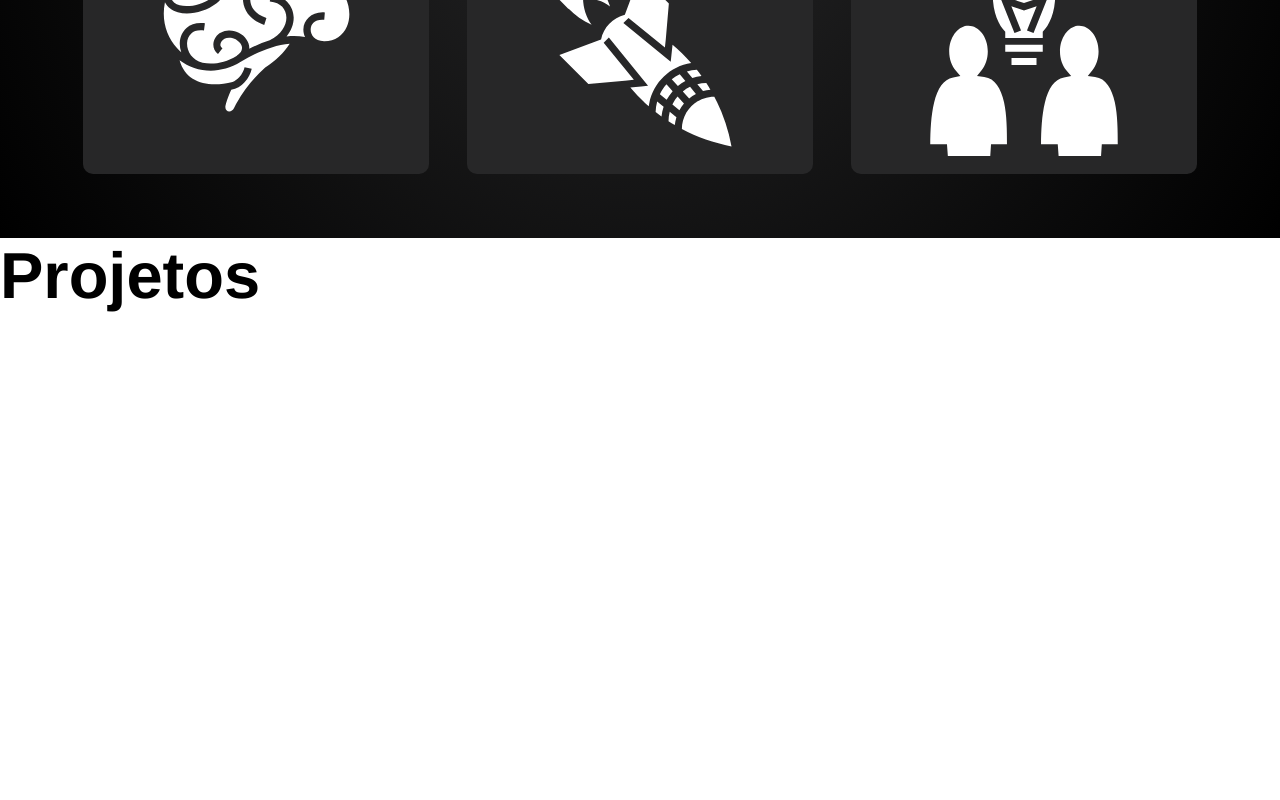
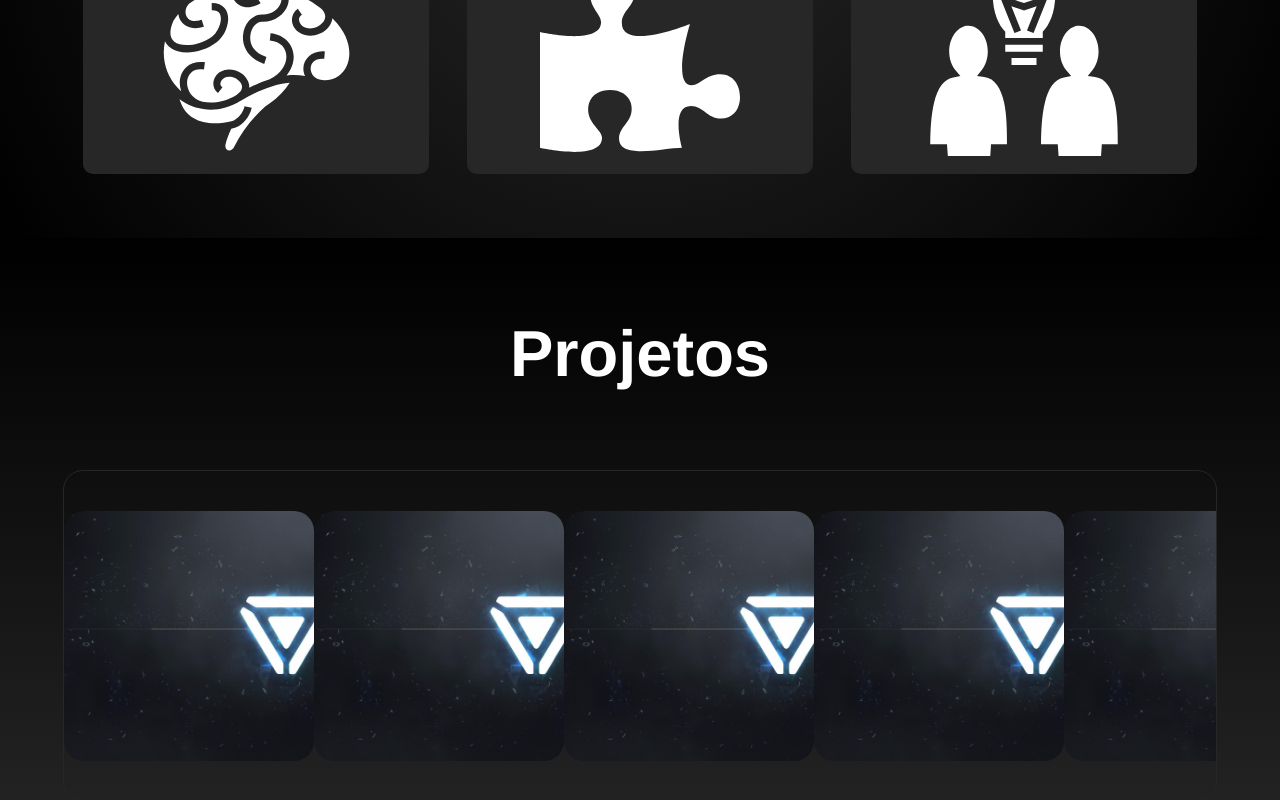
Before and after one commit to ari123rm/Portfolio, a React (Create React App) app: page / in a window 1280 px wide. Shown: the part 2693-3493 px from the top of the page. Built offline with nearby package versions, Linux system fonts and the light colour scheme.

Commit message:
feat: adicionar espaco para projetos

```diff
--- a/src/App.tsx
+++ b/src/App.tsx
@@ -2,21 +2,26 @@ import React from 'react';
 import './App.css';
 import Temas from './components/Temas';
 import Item from './components/Item';
-import { logoImg,medalhaImg,tecnologiaImg } from './components/imagens';
+import { logoImg,medalhaImg,tecnologiaImg, projectXImg } from './components/imagens';
 import style from './components/themes/topicos.module.scss'
-import { FaGithub,FaGitAlt,FaHtml5,FaCss3,FaJs,FaReact,FaNodeJs,FaCuttlefish ,FaJava } from "react-icons/fa";
+import { FaGithub,FaGitAlt,FaHtml5,FaCss3,FaJs,FaReact,FaNodeJs,FaCuttlefish ,FaJava,FaPuzzlePiece  } from "react-icons/fa";
 import { SiTypescript,SiHandlebarsdotjs,SiDart,SiFlutter,SiExpress } from "react-icons/si";
 import { GiBrain,GiRocket,GiTeamIdea } from "react-icons/gi";
 
 function App() {
   const tecnologias:Array<Item> = [new Item({tema:"Git",icon:<FaGitAlt/>}),new Item({tema:"Github",icon:<FaGithub/> }),new Item({tema:"HTML",icon:<FaHtml5/>}),new Item({tema:"CSS",icon:<FaCss3/>}),new Item({tema:"JavaScript",icon:<FaJs/>}),new Item({tema:"React",icon:<FaReact/>}),new Item({tema:"TypeScript",icon:<SiTypescript/>}),new Item({tema:"Node.js",icon:<FaNodeJs />}),new Item({tema:"Express",icon:<SiExpress/>}),new Item({tema:"HandleBars",icon:<SiHandlebarsdotjs/>}),new Item({tema:"C",icon:<FaCuttlefish />}),new Item({tema:"JAVA",icon:<FaJava/>}),new Item({tema:"Dart",icon:<SiDart/>}),new Item({tema:"Flutter",icon:<SiFlutter/>})]
-  const habilidades:Array<Item> = [new Item({tema:"Criatividade",icon:<GiBrain/>,texto:"Gosto de explorar novas abordagens e pensar de forma original para superar desafios de maneira eficiente."}),new Item({tema:"Resolução de problemas",icon:<GiRocket/>,texto:"Desde pequeno fui incentivado a procurar as melhores soluções dos problemas, me rendendo premiações em olimpíadas de conhecimento."}),new Item({tema:"Trabalho em Equipe",texto:"Sou colaborativo, sempre busco contribuir para o sucesso da equipe. Minha flexibilidade e foco em resultados coletivos fazem de mim um parceiro valioso em qualquer grupo.",icon:<GiTeamIdea/>})]
+  const habilidades:Array<Item> = [new Item({tema:"Criatividade",icon:<GiBrain/>,texto:"Gosto de explorar novas abordagens e pensar de forma original para superar desafios de maneira eficiente."}),new Item({tema:"Resolução de problemas",icon:<FaPuzzlePiece />,texto:"Desde pequeno fui incentivado a procurar as melhores soluções dos problemas, me rendendo premiações em olimpíadas de conhecimento."}),new Item({tema:"Trabalho em Equipe",texto:"Sou colaborativo, sempre busco contribuir para o sucesso da equipe. Minha flexibilidade e foco em resultados coletivos fazem de mim um parceiro valioso em qualquer grupo.",icon:<GiTeamIdea/>})]
+  const projetos:Array<Item> = []
+  for(let i:number = 0;i<10;i++){
+    projetos.push(new Item({tema:"Projeto X",imagem: projectXImg , texto:"Lorem, ipsum dolor sit amet consectetur adipisicing elit. Iusto ea sapiente totam corrupti illo obcaecati recusandae! Minus explicabo assumenda iste."}));
+  }
+
   const conteudo:Array<Temas> = [];
   conteudo.push(new Temas({style: style.capa,titulo:"Olá, sou <br><span>Ariel Rocha de Moraes</span>", imagem:logoImg, subtitulo:"Estudante de Engenharia de Computação <br> IFCE - Campus Fortaleza"}));
   conteudo.push(new Temas({style:style.sobreMim,titulo:"Sobre mim:",imagem:medalhaImg,subtitulo:"Sou apaixonado por matemática e jogos. Desde pequeno, tenho afinidade em resolução de problemas com lógica e matemática, e naturalmente, me encantei pela computação."}))
   conteudo.push(new Temas({style:style.tecnologia,titulo:"Tecnologias Familiarizadas",lista:tecnologias,imagem:tecnologiaImg}))
   conteudo.push(new Temas({style:style.habilidades,titulo:"Habilidades Interpessoais",lista :habilidades}))
-  conteudo.push(new Temas({style:style.projetos,titulo:"Projetos"}))
+  conteudo.push(new Temas({style:style.projetos,titulo:"Projetos",lista:projetos}))
   console.log(conteudo);
   const topicos = conteudo.map((topic)=>topic.render());
   return (
--- a/src/components/Item.tsx
+++ b/src/components/Item.tsx
@@ -1,19 +1,20 @@
 import React from "react";
 import Parser from 'html-react-parser';
 import itemProps from "./types/itemProps";
-import Img from "./Img";
 
 export default class Item extends React.Component<itemProps>{
 
     render(){
         return(
             <li>
-                {this.props.icon != undefined ? (<>{this.props.icon}</>):(<></>)}
-                <h3>{Parser(this.props.tema)}</h3>
+                {this.props.icon  ? (<>{this.props.icon}</>):(<></>)}
+
                 <div>
-                    {this.props.texto != undefined ? (<p>{Parser(this.props.texto)}</p>):(<></>)}
-                    {this.props.imagem != undefined ? ( <> {this.props.imagem.render()}</>):(<></>) }
+                    <h3>{Parser(this.props.tema)}</h3>
+                    {this.props.texto  ? (<p>{Parser(this.props.texto)}</p>):(<></>)}
+
                 </div>
+                {this.props.imagem ? ( <> {this.props.imagem.render()}</>):(<></>) }
             </li>
         )
     }
--- a/src/components/imagens.ts
+++ b/src/components/imagens.ts
@@ -1,9 +1,10 @@
 import Img from "./Img";
 
-function url(arquivo:string):string{
+function images(arquivo:string):string{
     return "images/" + arquivo;
 }
 
-export const logoImg:Img = new Img({url:url("logo.png"),alt:"Logo"});
-export const medalhaImg:Img = new Img({url:url("medalha.jpeg"),alt:"Medalha de Ouro OBMEP 2019"});
-export const tecnologiaImg:Img = new Img({url:url("tecnologias.gif"),alt:"Imagem de um código"});
+export const logoImg:Img = new Img({url:images("logo.png"),alt:"Logo"});
+export const medalhaImg:Img = new Img({url:images("medalha.jpeg"),alt:"Medalha de Ouro OBMEP 2019"});
+export const tecnologiaImg:Img = new Img({url:images("tecnologias.gif"),alt:"Imagem de um código"});
+export const projectXImg:Img = new Img({url:images("projetoX.jpg"),alt:"Project X"});
--- a/src/components/themes/topicos.module.scss
+++ b/src/components/themes/topicos.module.scss
@@ -174,9 +174,11 @@ h1{
         list-style-type:disc;
         display: flex;
         justify-content: space-around;
+
         flex-wrap: wrap;
         padding: 5%;
         li{
+            align-items: flex-end;
             display: grid;
             width: 28%;
 
@@ -216,5 +218,75 @@ h1{
 
 }
 .projetos{
+    background: rgb(39,39,40);
+    background: linear-gradient(0deg, rgba(39,39,40,1) 0%, rgba(0,0,0,1) 100%);
+    display: grid;
+    justify-items: center;
+    align-items: center;
+    h1{
+        color: white;
+        padding: 40px;
+    }
+    ul{
+        display: flex;
+        overflow-x:auto;
+        width: 90%;
+        transition: 2s;
+        align-self: self-start ;
+        border: 1px solid rgb(39,39,40);
+        border-radius: 20px;
+        li{
+            width: 80%;
+            min-width: 250px;
+            height: 250px;
+            justify-items: center;
+            position: relative;
+            list-style-type: none;
+            transition: 0.5s;
+            margin: 40px 0px;
+            overflow: hidden;
+            border-radius: 20px;
+            div{
+                display: none;
+                opacity: 0;
+            }
+            img{
+                width: auto;
+                height: 100%;
 
+                border-radius: 20px;
+                overflow: hidden;
+                object-fit: contain;
+            }
+            &:hover {
+                width: 80%;
+                min-width: 400px;
+                img{
+                    filter: opacity(40%) brightness(0.5)  grayscale(50%);
+                    z-index: 0;
+                }
+                div{
+                    opacity: 1;
+                    color: white;
+                    z-index: 1;
+                    display: grid;
+                    position: absolute;
+                    align-items: center;
+                    justify-items: center;
+                    width: 100%;
+                    height: 100%;
+                    h3{
+                        align-self: flex-end;
+                        font-size: xx-large;
+                        text-align: center;
+                        text-decoration: underline;
+                    }
+                    p{
+                        text-align: justify;
+                        padding: 20px;
+                    }
+                }
+            }
+        }
+    }
 }
```
Also changed, not shown: public/images/projetoX.jpg (added).
